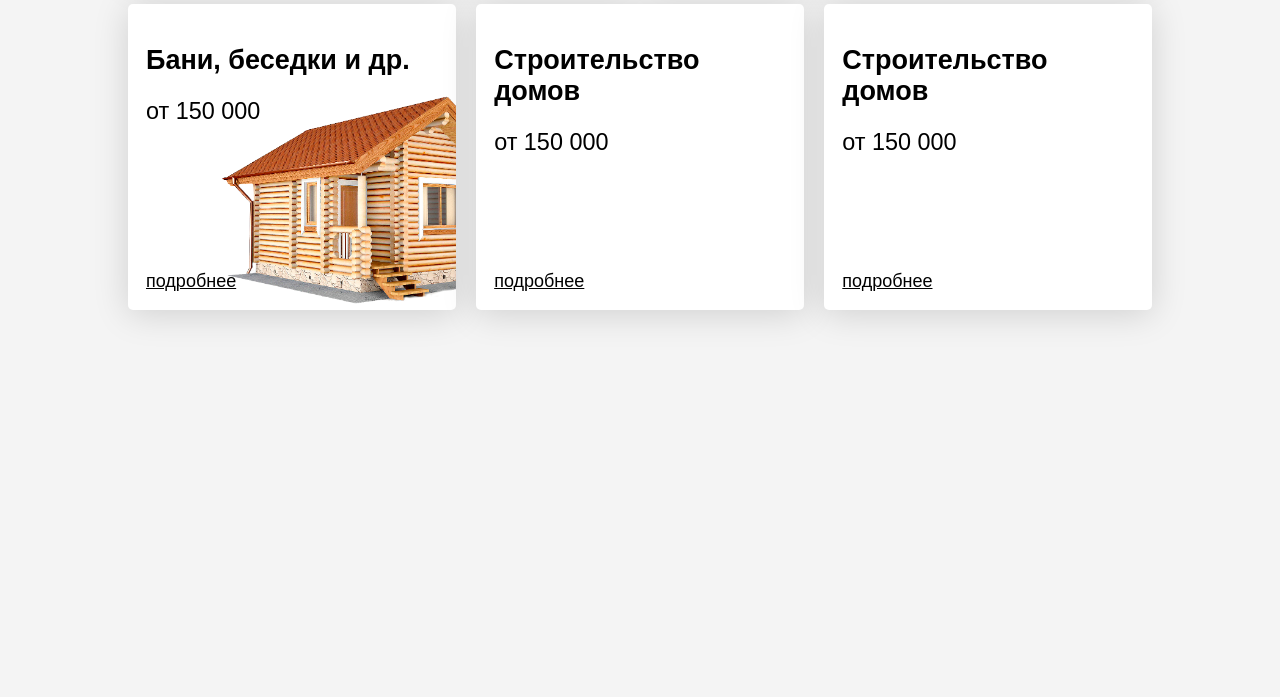
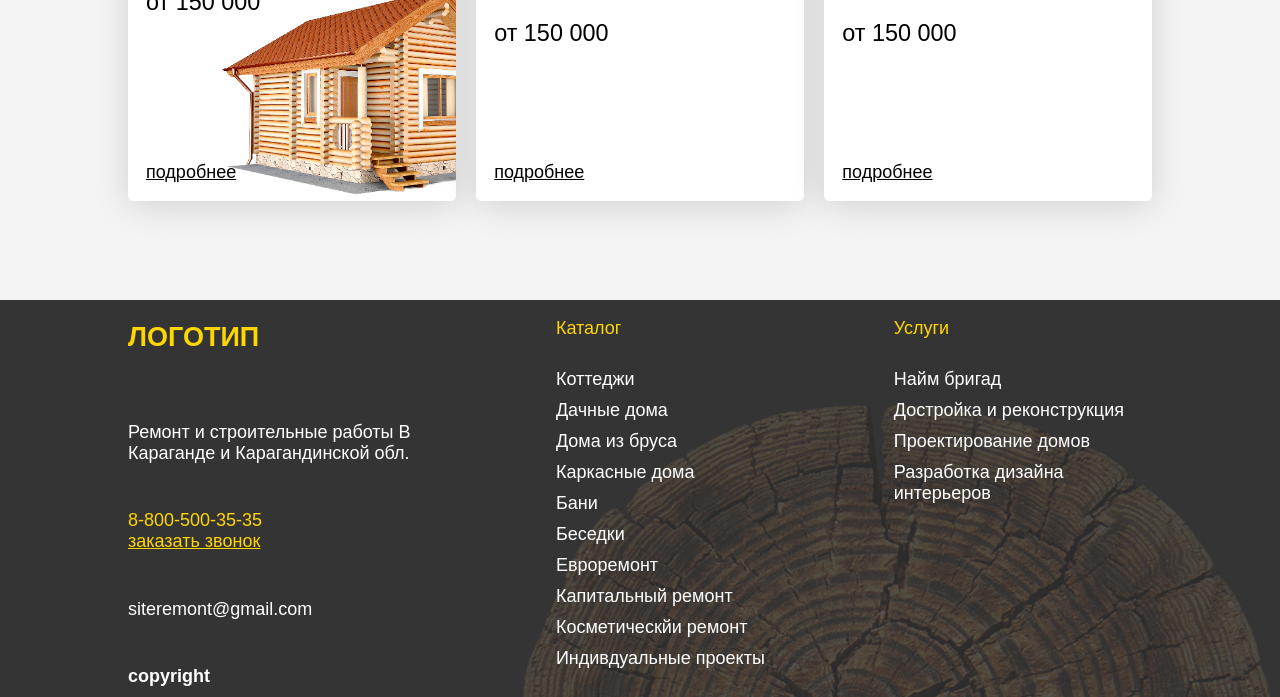
Before and after one commit to UncleNoice/BuildShop, a website: page web/html/index.html in a window 1280 px wide. Shown: the part 1062-1759 px from the top of the page. Before the commit the page ends 1471 px from the top, so only its background shows below. Drawn offline with Linux system fonts and the light colour scheme.

Commit message:
footer made.

```diff
--- a/web/html/index.html
+++ b/web/html/index.html
@@ -50,43 +50,80 @@
                         <h2 class="pricelist-item__title">Строительство домов</h2>
                         <p class="pricelist-item__price">от 150 000</p>
                     </div>
-                    <a href="#" class="link link_price-list">подробнее</a>
+                    <a href="#" class="link link_underline">подробнее</a>
                 </div>
                 <div class="pricelist-item pricelist-item_big pricelist-item_second">
                     <div class="pricelist-item__info">
                         <h2 class="pricelist-item__title">Ремонт помещений</h2>
                         <p class="pricelist-item__price">от 150 000</p>
                     </div>
-                    <a href="#" class="link link_price-list">подробнее</a>
+                    <a href="#" class="link link_underline">подробнее</a>
                 </div>
                 <div class="pricelist-item pricelist-item_small pricelist-item_third">
                     <div class="pricelist-item__info">
                         <h2 class="pricelist-item__title">Бани, беседки и др.</h2>
                         <p class="pricelist-item__price">от 150 000</p>
                     </div>
-                    <a href="#" class="link link_price-list">подробнее</a>
+                    <a href="#" class="link link_underline">подробнее</a>
                 </div>
                 <div class="pricelist-item pricelist-item_small pricelist-item_forth">
                     <div class="pricelist-item__info">
                         <h2 class="pricelist-item__title">Строительство домов</h2>
                         <p class="pricelist-item__price">от 150 000</p>
                     </div>
-                    <a href="#" class="link link_price-list">подробнее</a>
+                    <a href="#" class="link link_underline">подробнее</a>
                 </div>
                 <div class="pricelist-item pricelist-item_small pricelist-item_fifth">
                     <div class="pricelist-item__info">
                         <h2 class="pricelist-item__title">Строительство домов</h2>
                         <p class="pricelist-item__price">от 150 000</p>
                     </div>
-                    <a href="#" class="link link_price-list">подробнее</a>
+                    <a href="#" class="link link_underline">подробнее</a>
                 </div>
             </section>
             <section></section>
         </div>
         <footer class="footer">
-            <div class="footer__item"></div>
-            <div class="footer__item"></div>
-            <div class="footer__item"></div>
+            <div class="footer__content">
+                <div class="footer__item">
+                    <h2><span class="logo logo_footer">ЛОГОТИП</span></h2>
+                    <p>Ремонт и строительные работы
+                        В Караганде и Карагандинской обл.
+                    </p>
+                    <div class="footer__callback">
+                        <span class="footer__number">8-800-500-35-35</span>
+                        <a href="#" class="link link_yellow link_underline">заказать звонок</a>
+                    </div>
+                    <a href="#" class="link link_white">siteremont@gmail.com</a>
+                    <span class="copyright">copyright</span>
+                </div>
+                <div class="footer__item">
+                    <ul class="footer__block">
+                        <li class="footer__service footer_category"><a href="#" class="link link_white"><span
+                                    class="footer__category">Каталог</span></a></li>
+                        <li class="footer__service"><a href="#" class="link link_white">Коттеджи</a></li>
+                        <li class="footer__service"><a href="#" class="link link_white">Дачные дома</a></li>
+                        <li class="footer__service"><a href="#" class="link link_white">Дома из бруса</a></li>
+                        <li class="footer__service"><a href="#" class="link link_white">Каркасные дома</a></li>
+                        <li class="footer__service"><a href="#" class="link link_white">Бани</a></li>
+                        <li class="footer__service"><a href="#" class="link link_white">Беседки</a></li>
+                        <li class="footer__service"><a href="#" class="link link_white">Евроремонт</a></li>
+                        <li class="footer__service"><a href="#" class="link link_white">Капитальный ремонт</a></li>
+                        <li class="footer__service"><a href="#" class="link link_white">Косметическйи ремонт</a></li>
+                        <li class="footer__service"><a href="#" class="link link_white">Индивдуальные проекты</a></li>
+                    </ul>
+                </div>
+                <div class="footer__item">
+                    <ul class="footer__block">
+                        <li class="footer__service footer_category"><a href="#" class="link link_white"><span
+                                    class="footer__category">Услуги</span></a></li>
+                        <li class="footer__service"><a href="#" class="link link_white">Найм бригад</a></li>
+                        <li class="footer__service"><a href="#" class="link link_white">Достройка и реконструкция</a></li>
+                        <li class="footer__service"><a href="#" class="link link_white">Проектирование домов</a></li>
+                        <li class="footer__service"><a href="#" class="link link_white">Разработка дизайна интерьеров</a></li>
+                    </ul>
+                </div>
+            </div>
         </footer>
     </div>
 </body>
--- a/web/style/scss/base.scss
+++ b/web/style/scss/base.scss
@@ -21,6 +21,7 @@ body {
 
 ul {
     list-style: none;
+    padding: 0;
 }
 
 p{
@@ -63,17 +64,28 @@ section{
     color: black;
 }
 
+.link_white{
+    color: white;
+}
+
 .link_contact {
     margin-bottom: 10px;
 }
 
-.link_price-list{
+.link_underline{
     text-decoration: underline;
 }
 
+.link_yellow{
+    color: $color_shadow;
+}
 
 .logo {
     text-transform: uppercase;
+}
+
+.logo_footer{
+    color: $color_shadow;
 }
 
 .button {
@@ -83,3 +95,7 @@ section{
     background: linear-gradient(180deg, $color 0%, $color_shadow 100%);
     box-shadow: 0px 4px 0px $color;
 }
+
+.copyright{
+    font-weight: bold;
+}
--- /dev/null
+++ b/web/style/scss/footer.scss
@@ -0,0 +1,48 @@
+.footer{
+    min-height: 20rem;
+    background-image: url('../../Img/footer_background.jpg');
+    background-size: cover;
+    color: white;
+
+    .footer__content{
+        margin: 0 auto;
+        width: 80%;
+        display: grid;
+        grid-template-columns: 33% 33% 33%;
+    }
+
+    .footer__number{
+        color: $color_shadow;
+    }
+
+    .footer__category{
+        color: $color_shadow;
+    }
+
+    .footer__service{
+        margin-bottom: 10px;
+    }
+
+    .footer_category{
+        margin-bottom: 30px;
+    }
+
+    .footer__block{
+        margin-left: 5rem;
+    }
+
+    .footer__callback{
+        display: flex;
+        flex-direction: column;
+    }
+}
+
+.footer__item{
+    display: flex;
+    flex-direction: column;
+    align-items: flex-start;
+    &:first-child{
+        justify-content: space-between;
+        padding-bottom: 10px;
+    }
+}
--- a/web/style/scss/navigation.scss
+++ b/web/style/scss/header.scss
@@ -12,7 +12,7 @@
         flex-direction: column;
 
         .header__title{
-            font-size: 2.5rem;
+            font-size: 2rem;
             text-transform: uppercase;
             font-weight: bold;
             line-height: 135%;
--- a/web/style/scss/main.scss
+++ b/web/style/scss/main.scss
@@ -3,5 +3,7 @@
 @import 'base.scss';
 
 
-@import 'navigation.scss';
+@import 'header.scss';
 @import 'pricelist.scss';
+
+@import 'footer.scss'
```
Also changed, not shown: web/Img/footer_background.jpg (added), web/style/css/main.css, 1 other file.
